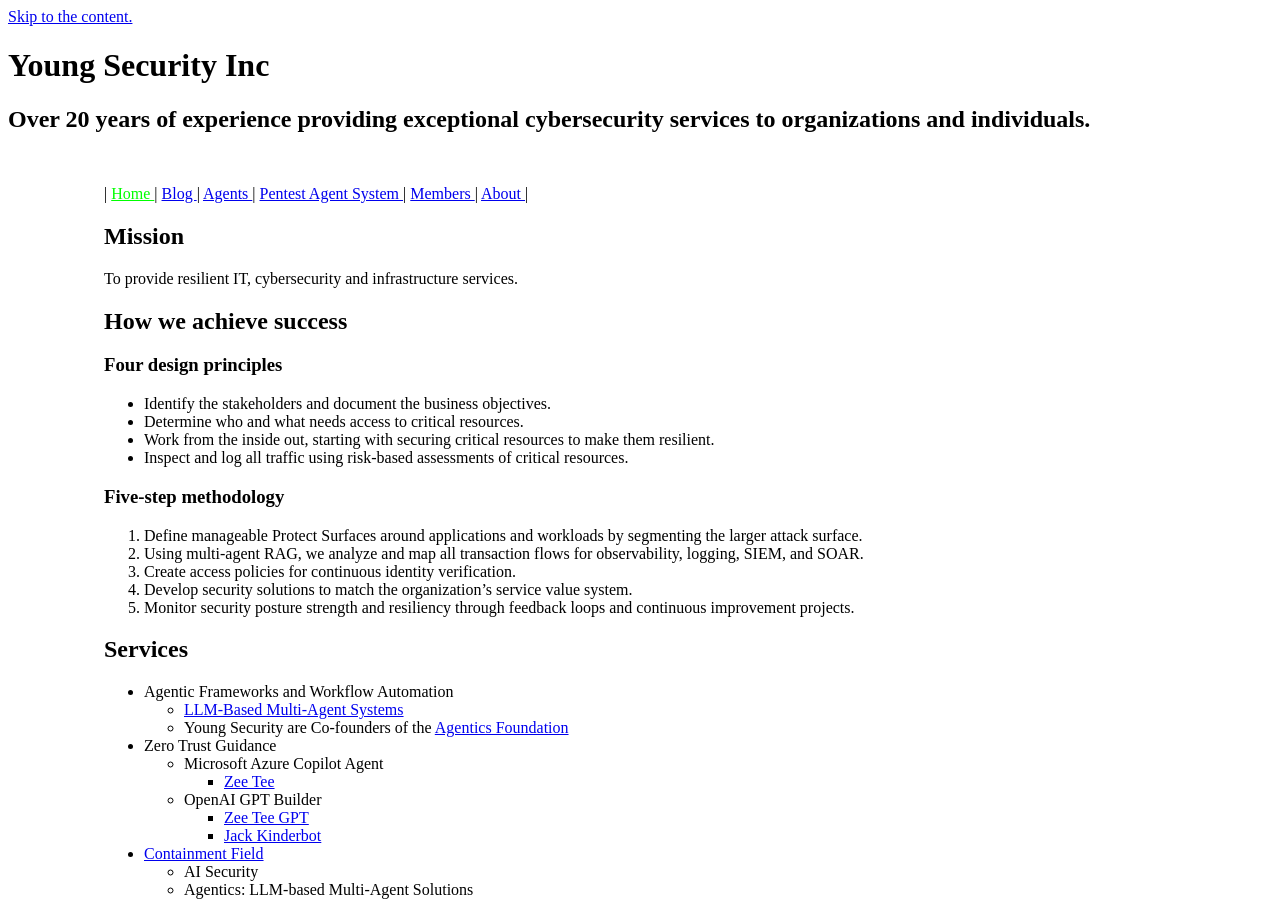
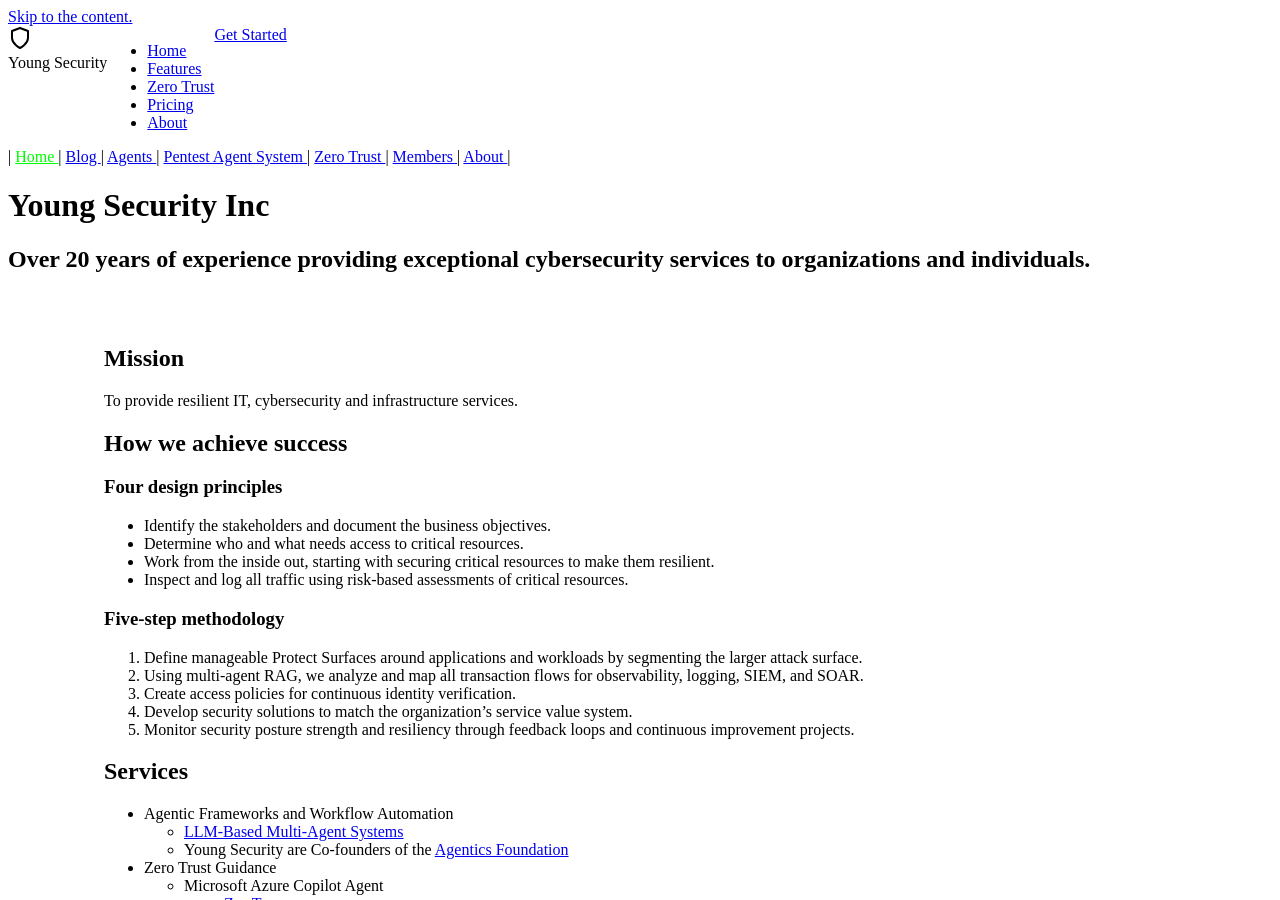
Before and after one commit to youngsecurity/www, a Jekyll site: the page built from index.md, in a window 1280 px wide and 900 px high. Built offline with Jekyll 4.4.1, drawn with Linux system fonts in a browser that asks for light colours; comment, search, counter and statistics services are not loaded; our own code applies the rules of GitHub Pages for plain Markdown files.

Commit message:
Add Zero Trust page layout and content, update navigation, and fix member name reference

```diff
--- a/_data/navigation.yml
+++ b/_data/navigation.yml
@@ -6,6 +6,8 @@
   link: https://llm.youngsecurity.net/
 - name: Pentest Agent System
   link: /pentest-agent-system/
+- name: Zero Trust
+  link: /zero-trust/
 - name: Members
   link: /members/
 - name: About
--- a/_includes/head-custom.html
+++ b/_includes/head-custom.html
@@ -9,4 +9,5 @@
 <link rel="icon" type="image/png" sizes="32x32" href="{{ '/favicon-32x32.png' | relative_url }} ">
 <link rel="icon" type="image/png" sizes="16x16" href="{{ '/favicon-16x16.png' | relative_url }} ">
 <link rel="manifest" href="/site.webmanifest">
+
 <!-- end custom head snippets -->
--- a/_layouts/default.html
+++ b/_layouts/default.html
@@ -16,7 +16,25 @@
   <body>
     <a id="skip-to-content" href="#content">Skip to the content.</a>
 
+    <!-- Header -->
     <header class="page-header" role="banner">
+      <div class="container header-container">
+        <div class="logo">
+            <svg class="logo-shield" xmlns="http://www.w3.org/2000/svg" width="24" height="24" viewBox="0 0 24 24" fill="none" stroke="currentColor" stroke-width="2" stroke-linecap="round" stroke-linejoin="round"><path d="M12 22s8-4 8-10V5l-8-3-8 3v7c0 6 8 10 8 10"></path></svg>
+            <div>Young<span> Security</span></div>
+        </div>
+        <nav>
+            <ul>
+                <li><a href="#">Home</a></li>
+                <li><a href="#">Features</a></li>
+                <li><a href="#">Zero Trust</a></li>
+                <li><a href="#">Pricing</a></li>
+                <li><a href="#">About</a></li>
+            </ul>
+        </nav>
+        <a href="#" class="btn">Get Started</a>
+      </div>
+      {% include navigation.html %}
       <h1 class="project-name">Young Security Inc</h1>
       <!--<h1 class="project-name">{{ page.title | default: site.title | default: site.github.repository_name }}</h1>-->
       <h2 class="project-tagline">{{ page.description | default: site.description | default: site.github.project_tagline }}</h2>
@@ -27,7 +45,6 @@
     </header>
 
     <main id="content" class="main-content" role="main">
-      {% include navigation.html %}
       {{ content }}
       <p></p>
       <footer class="site-footer">
--- a/_layouts/member.html
+++ b/_layouts/member.html
@@ -3,6 +3,6 @@ layout: default
 ---
 <!-- This layout is for individual member pages -->
 <!-- It includes the member's name and content -->
-<h2>{{ page.name }}</h2>
+<h2>{{ member.name }}</h2>
 
 {{ content }}
--- /dev/null
+++ b/_layouts/zero-trust.html
@@ -0,0 +1,6 @@
+---
+layout: default
+---
+<!-- This layout is for Zero Trust pages -->
+
+{{ content }}
```
Also changed, not shown: zero-trust.md (added, +19 -0 lines).
